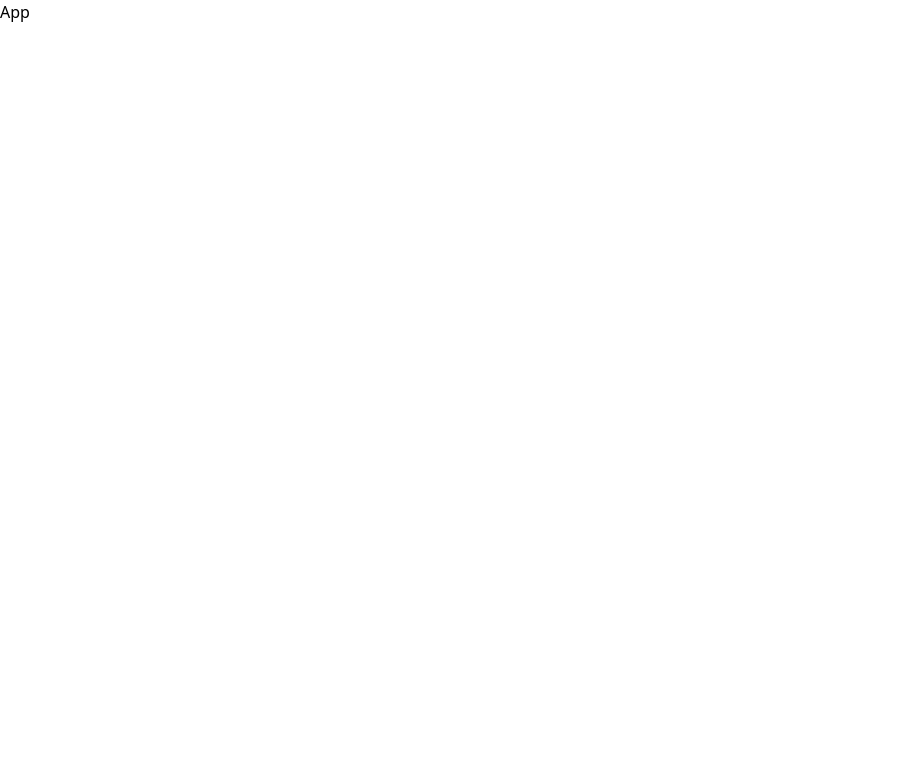
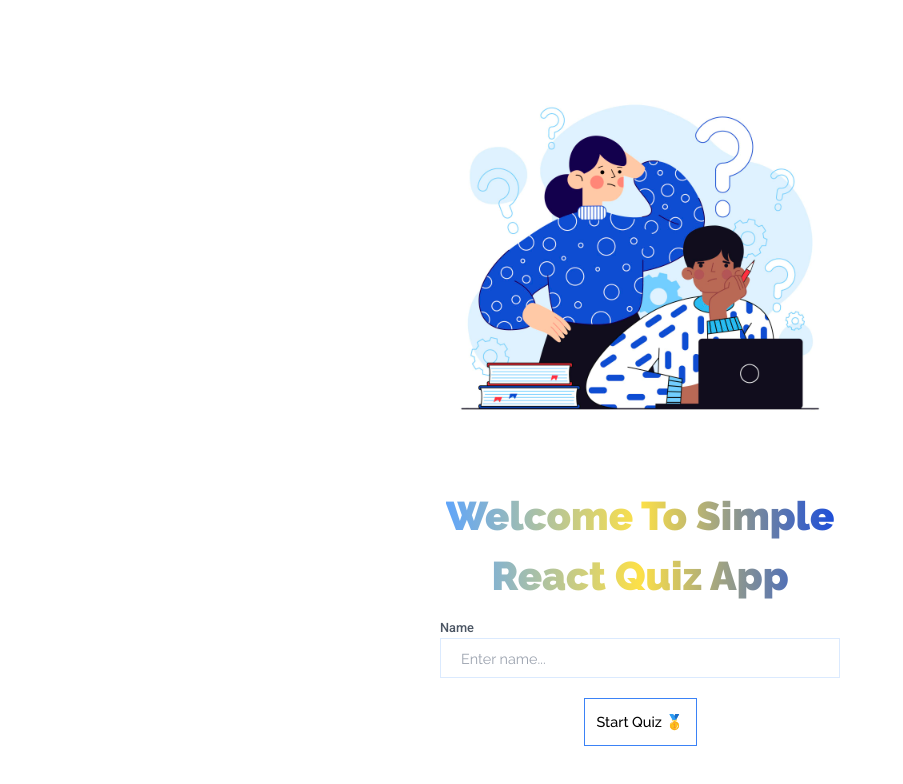
Before and after one commit to vader2k/Quiz-app, a React (Vite) app: page / in a window 1280 px wide. Shown: the top 784 px of the page, without its empty margins (0-903 px from the left). Built offline with nearby package versions, Linux system fonts and the light colour scheme.

Commit message:
desined my login page

```diff
--- a/src/App.jsx
+++ b/src/App.jsx
@@ -1,12 +1,10 @@
-import { useState, useEffect } from "react"
-
-import Login from './pages/Login'
-import Quiz from './pages/Quiz'
-import Results from './pages/Results'
+import Routing from "./routes/Routing"
 
 const App = () => {
   return (
-    <div className="max-w-7xl">App</div>
+    <div className="max-w-7xl m-auto flex items-center justify-center h-[100vh] font-Raleway">
+      <Routing />
+    </div>
   )
 }
 
--- a/src/index.css
+++ b/src/index.css
@@ -1,3 +1,11 @@
 @tailwind base;
 @tailwind components;
 @tailwind utilities;
+
+.blue_gradient {
+    @apply bg-gradient-to-r from-blue-400 via-yellow-300 to-blue-700 bg-clip-text text-transparent;
+  }
+
+.start-btn {
+  transition: 0.5s ease;
+}
--- a/src/pages/Login.jsx
+++ b/src/pages/Login.jsx
@@ -1,8 +1,51 @@
+import picture from '../assets/quiz-bg.jpg'
+import { useState } from 'react'
+import { useNavigate } from 'react-router-dom'
+
+const Login = () => {
+
+  const navigate = useNavigate()
+
+  const [username, setUsername] = useState("")
+
+  const startQuiz = () => {
+    navigate('/quiz')
+  }
+
+  return (
+    <div className='flex flex-col text-center items-center gap-8'>
+      <img
+        className='h-[400px]'
+        src={picture} />
+
+      <h1
+        className='text-[2.5rem] font-black blue_gradient'
+        >
+          Welcome To Simple <br/> React Quiz App
+      </h1>
+
+      <form
+        className='relative flex flex-col gap-5'
+      >
+        <p className='absolute font-Roboto font-medium text-[0.8rem] text-gray-600 top-[-20px]'>Name</p>
+        <input
+          type="text"
+          value={username}
+          placeholder='Enter name...'
+          className='h-[40px] min-w-[400px] border border-blue-100 px-5 text-[0.9rem] focus:border-blue-500 outline-none'
+          onChange={(e)=>{setUsername(e.target.value)}}
+        />
+
+        <button
+          className='start-btn p-3 border-blue-500 border max-w-[150px] m-auto text-[0.9rem] font-medium hover:bg-blue-500 hover:text-white'
+          onClick={startQuiz}
+          >
+            Start Quiz 🥇
+        </button>
+      </form>
 
 
-const Login = () => {
-  return (
-    <div>Login</div>
+    </div>
   )
 }
 
--- a/src/routes/Routing.jsx
+++ b/src/routes/Routing.jsx
@@ -9,7 +9,7 @@ const Routing = () => {
   return (
     <div>
         <Routes>
-            <Route index element={<Login/>}/>
+            <Route path="/" element={<Login/>}/>
             <Route path="/quiz" element={<Quiz/>}/>
             <Route path="/result" index element={<Results/>}/>
         </Routes>
```
Also changed, not shown: src/assets/quiz-bg.jpg (added).
